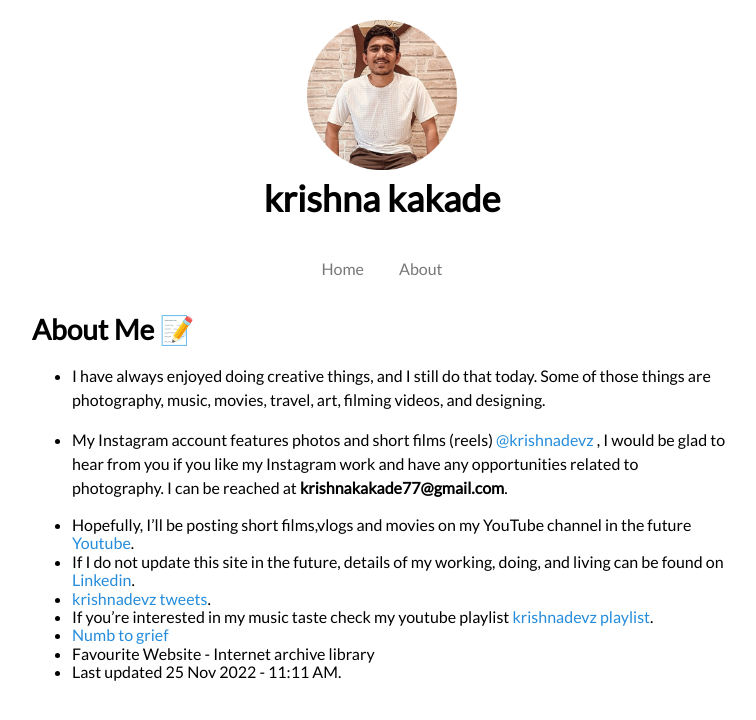
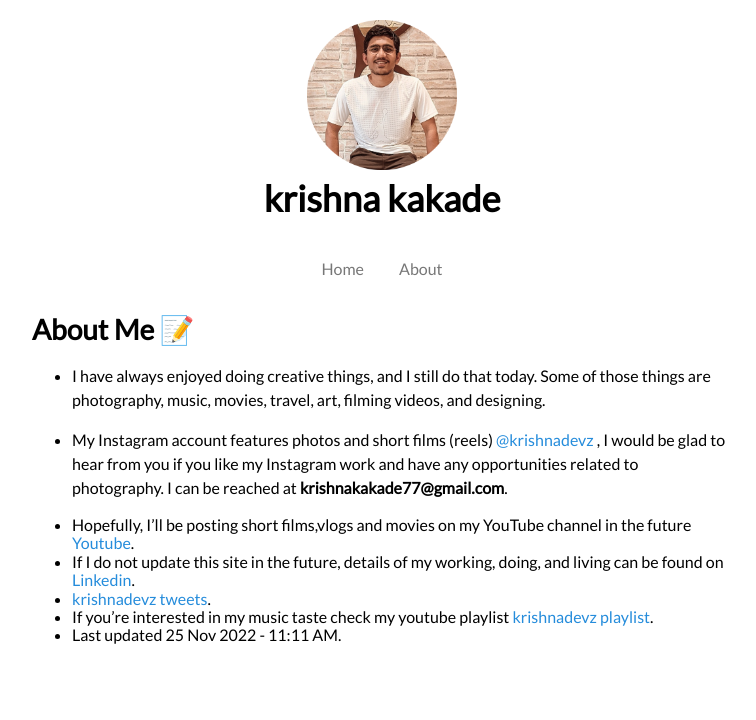
Before and after one commit to krishnadevz/krishnadevz.github.io, a Jekyll site: the page built from About.md, in a window 1280 px wide. Shown: the top 720 px of the page, without its empty margins (258-1014 px from the left). Built offline with Jekyll 4.4.1, drawn with Linux system fonts in a browser that asks for light colours; nearby versions of some CDN libraries; our own code applies the rules of GitHub Pages for plain Markdown files.

Commit message:
Update About.md

```diff
--- a/About.md
+++ b/About.md
@@ -12,6 +12,4 @@ layout: default
 * If I do not update this site in the future, details of my working, doing, and living can be found on [Linkedin](https://www.linkedin.com/in/krishnakakade/).
 * [krishnadevz tweets](https://twitter.com/krishnadevz).
 * If you're interested in my music taste check my youtube playlist [krishnadevz playlist](https://youtube.com/playlist?list=PLpgxnKQJjhelT86IP_4S-DNQWHNIpaxYo).
-* [Numb to grief](https://docs.google.com/document/d/e/2PACX-1vSIMwvK6IwHYb_J_YQUaMjrc0PUs9WLoCF3bmG1deAad_yqvDCtxHQBJYOiqaxcjtW0RN80Bb_HJRe2/pub)
-* Favourite Website - Internet archive library
 * Last updated 25 Nov 2022 - 11:11 AM.
```
